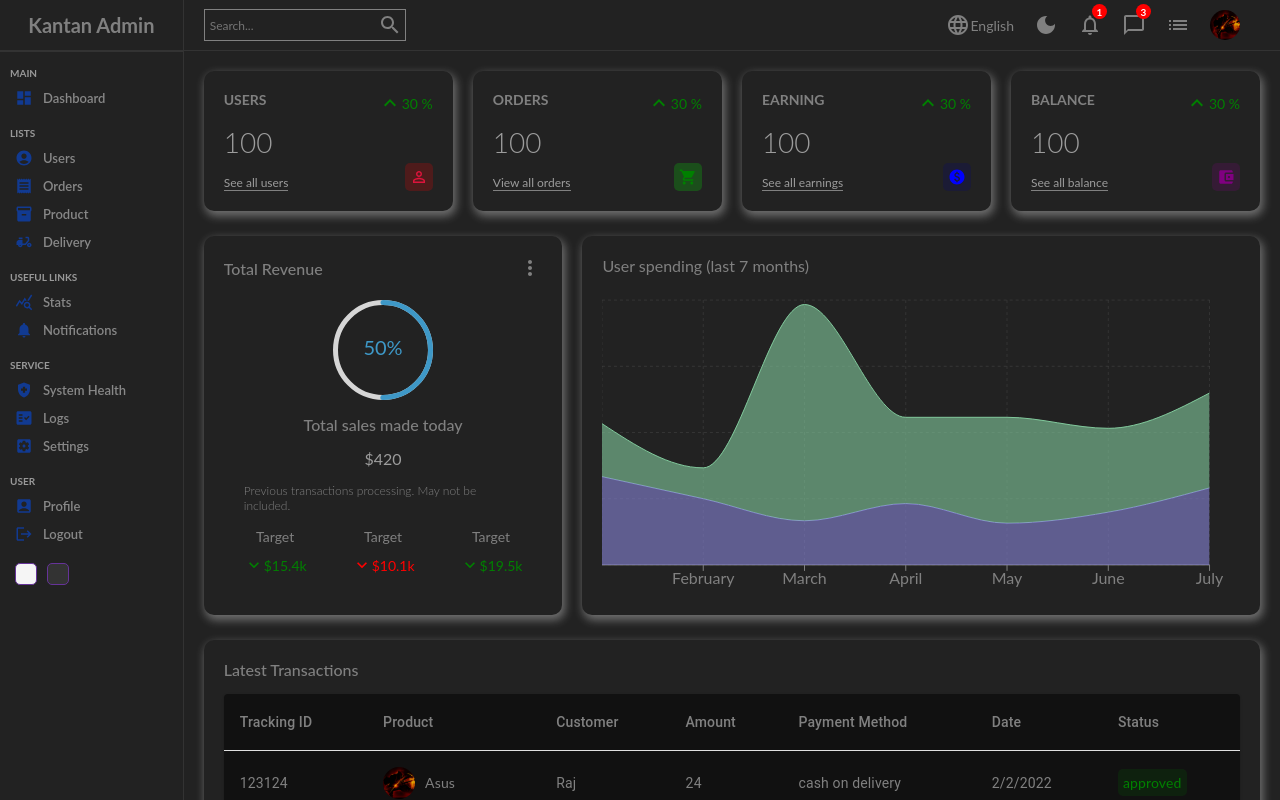
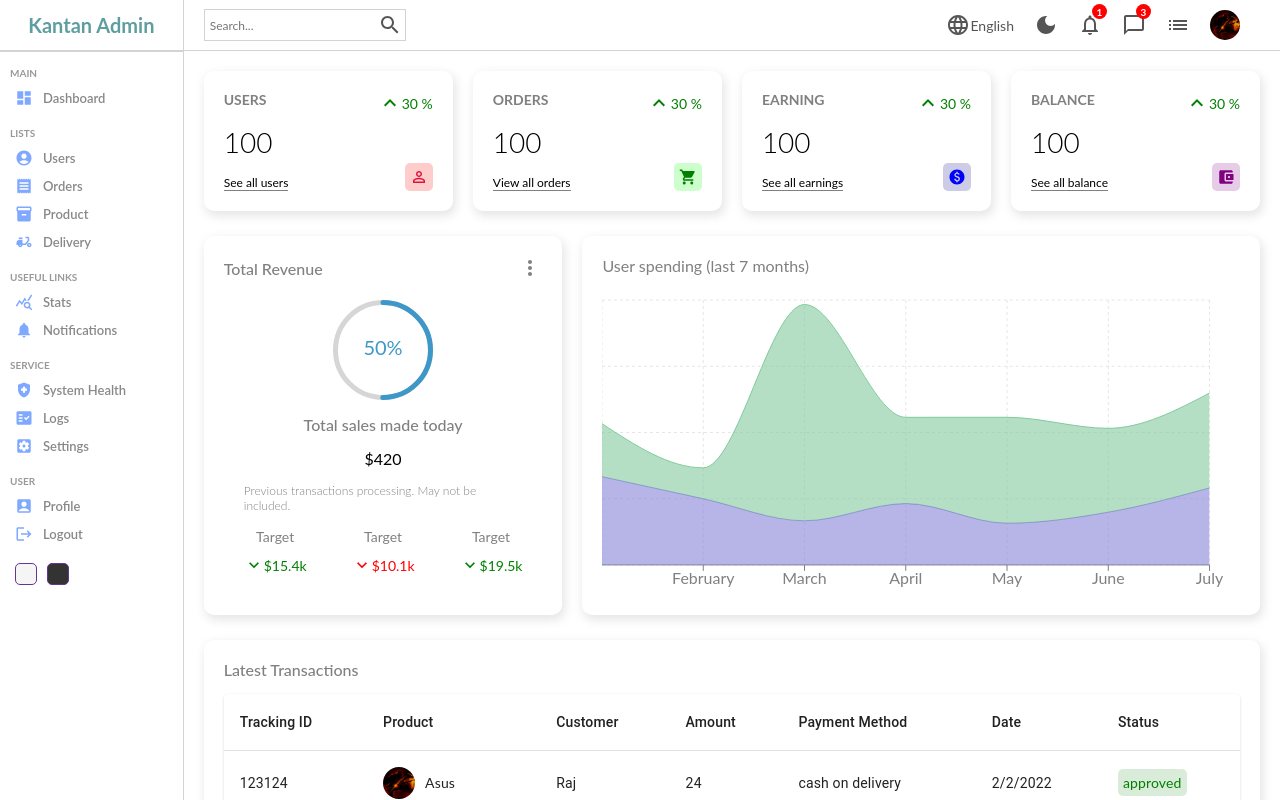
Before and after one commit to abhishekraj11303372/kantan-admin, a React (Create React App) app: page / in a window 1280 px wide. Shown: the top 800 px of the page. Built offline with nearby package versions, Linux system fonts and the light colour scheme.

Commit message:
error fixed

```diff
--- a/src/style/dark.scss
+++ b/src/style/dark.scss
@@ -1,4 +1,4 @@
-.app,.dark {
+.app.dark {
     background-color: #222;
     color: rgb(156, 156, 156);
 
```
